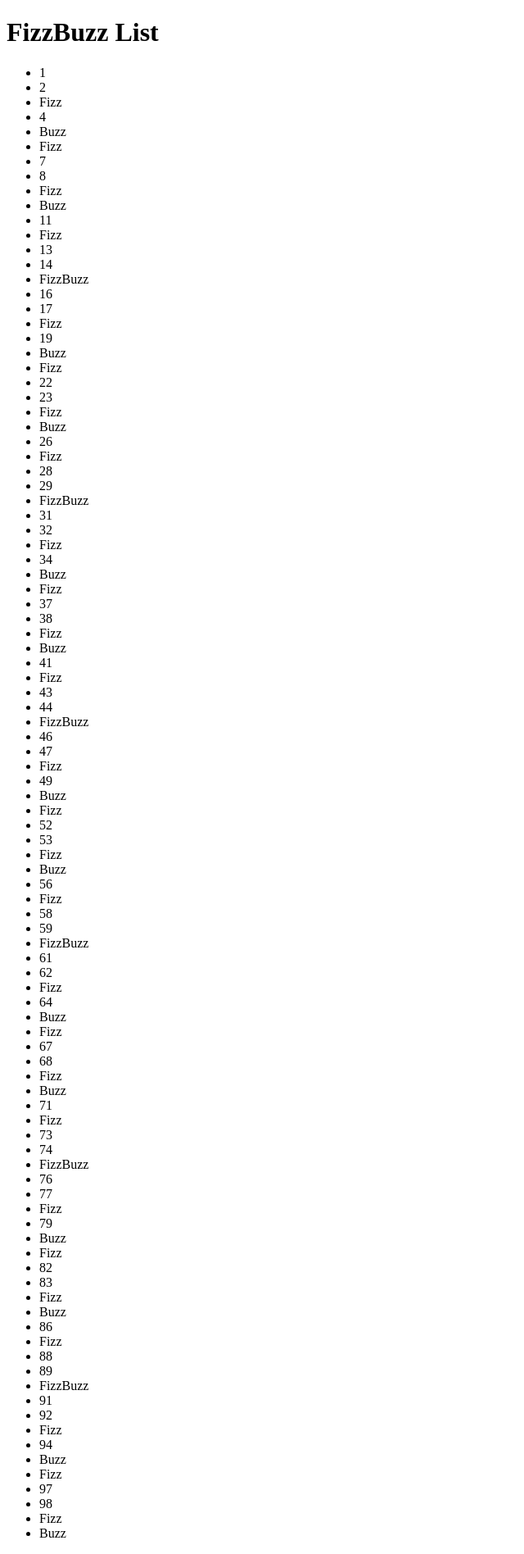
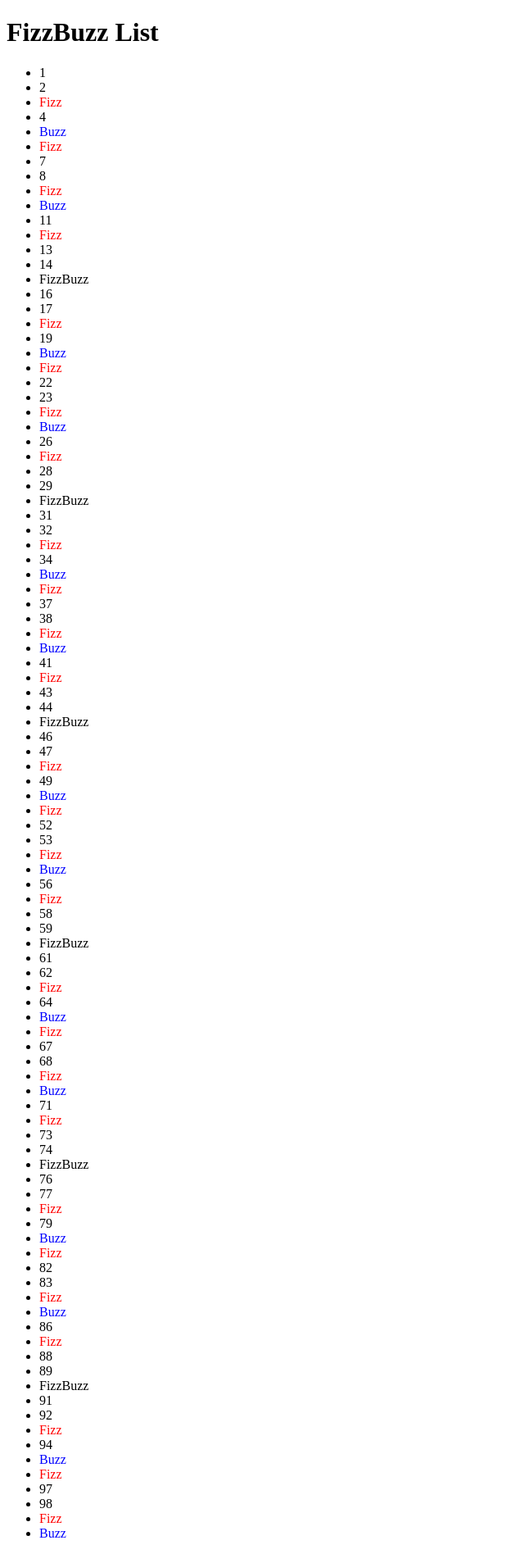
Before and after one commit to seyipaye/week2-practice, a Flask app: page /fizzbuzz in a window 1280 px wide. Shown: the whole page at 82% size, without its empty margins (0-640 px from the left). Run offline with Flask 3, Linux system fonts and the light colour scheme.

Commit message:
feat: styling

```diff
--- a/templates/template.html
+++ b/templates/template.html
@@ -1,21 +1,27 @@
 <!DOCTYPE html>
 <html>
-
 <head>
     <title>FizzBuzz</title>
+    <style>
+        .fizz {
+            color: red;
+        }
+        .buzz {
+            color: blue;
+        }
+    </style>
 </head>
-
 <body>
     <h1>FizzBuzz List</h1>
     <ul>
         {% for number in numbers %}
             <li>
                 {% if number % 3 == 0 and number % 5 == 0 %}
-            FizzBuzz
+                    <span class="fizzbuzz">FizzBuzz</span>
                 {% elif number % 3 == 0 %}
-            Fizz
+                    <span class="fizz">Fizz</span>
                 {% elif number % 5 == 0 %}
-            Buzz
+                    <span class="buzz">Buzz</span>
                 {% else %}
                     {{ number }}
                 {% endif %}
@@ -23,5 +29,4 @@
         {% endfor %}
     </ul>
 </body>
-
 </html>
```
Lines whose indentation alone changed are shown as unchanged.
